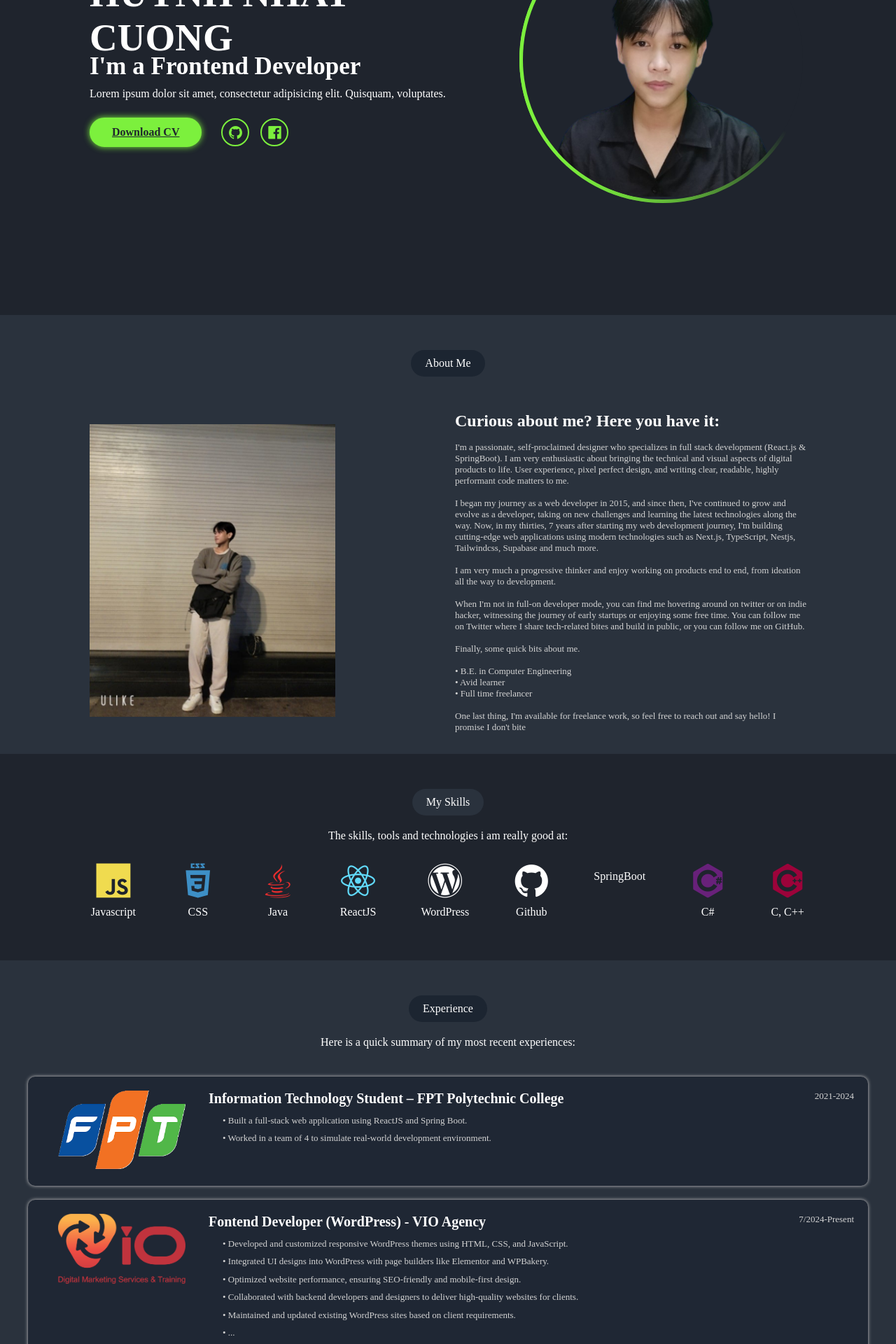
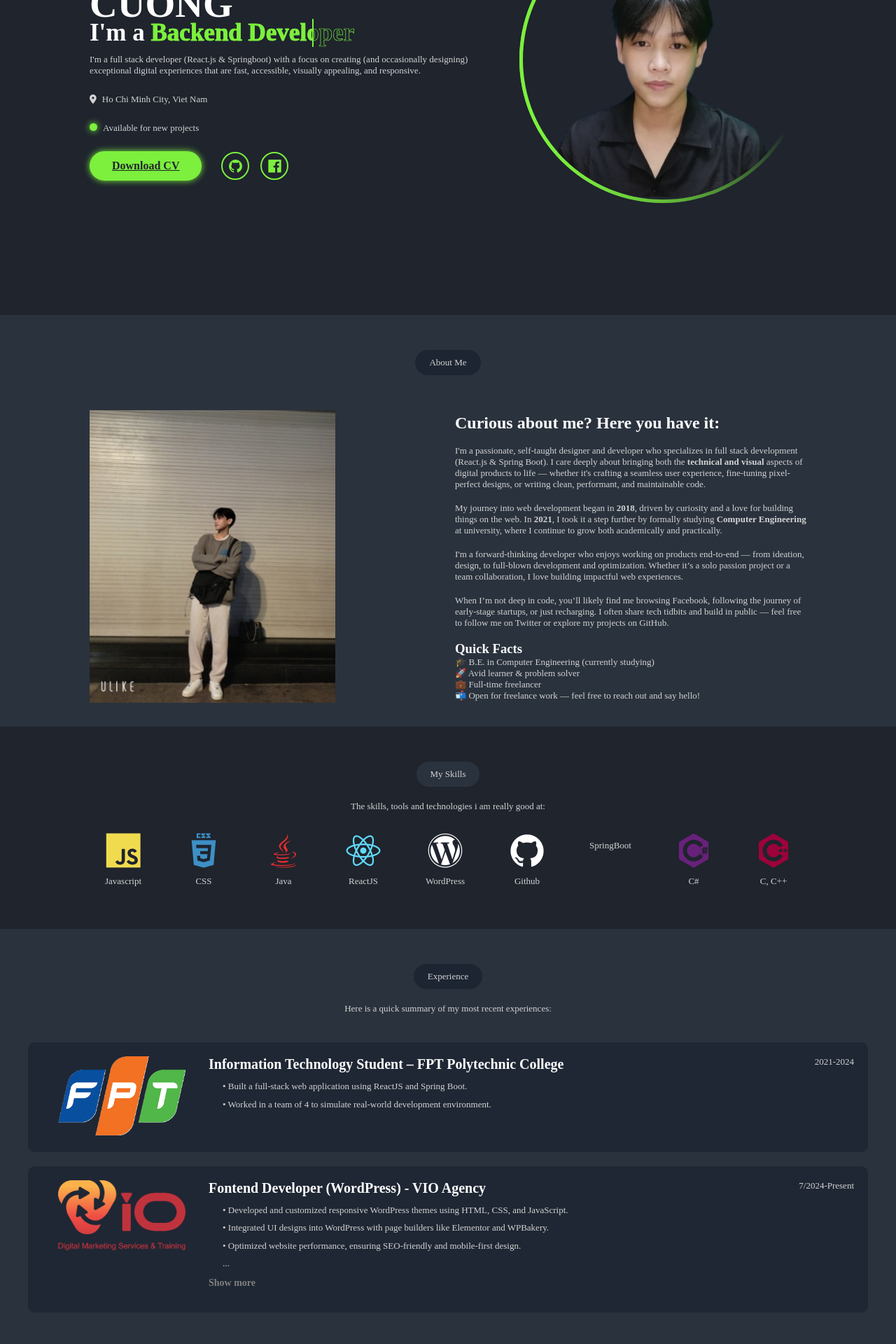
Before and after one commit to Cuong0707/Portfolio, a React (Create React App) app: page / in a window 1280 px wide. Shown: the part 280-2200 px from the top of the page at 70% size. Built offline with nearby package versions, Linux system fonts and the light colour scheme.

Commit message:
update responsive Work and Exp

```diff
--- a/src/App.css
+++ b/src/App.css
@@ -4,8 +4,10 @@
   padding: 0;
   box-sizing: border-box;
 }
+
 section {
-  scroll-margin-top: 40px; /* chiều cao của sticky header */
+  scroll-margin-top: 40px;
+  /* chiều cao của sticky header */
 }
 
 /* Navbar */
@@ -81,13 +83,64 @@ section {
 }
 
 .home-info h2 {
+  display: inline-block;
   font-size: 35px;
   margin-top: -10px;
 }
 
+.home-info h2 span {
+  position: relative;
+  display: inline-block;
+  color: transparent;
+  -webkit-text-stroke: 0.7px #7cf03d;
+  animation: display-text 16s linear infinite;
+  animation-delay: calc(-4s * var(--i));
+}
+
+@keyframes display-text {
+
+  25%,
+  100% {
+    display: none;
+  }
+}
+
+.home-info h2 span::before {
+  content: attr(data-text);
+  position: absolute;
+  width: 0;
+  border-right: 2px solid #7cf03d;
+  color: #7cf03d;
+  white-space: nowrap;
+  overflow: hidden;
+  animation: fill-text 4s linear infinite;
+}
+
+@keyframes fill-text {
+
+  10%,
+  100% {
+    width: 0;
+  }
+
+  70%,
+  90% {
+    width: 100%;
+  }
+}
+
 .home-info p {
-  font-size: 16px;
   margin: 10px 0 25px;
+}
+
+.home-info p .status-dot {
+  display: inline-block;
+  width: 11px;
+  height: 11px;
+  border-radius: 50%;
+  background-color: #7cf03d;
+  box-shadow: 0 0 10px #7cf03d;
+  margin-right: 8px;
 }
 
 /* Buttons */
@@ -237,11 +290,13 @@ section {
 .footer-top p {
   max-width: 500px;
 }
-.footer-bottom{
+
+.footer-bottom {
   text-align: center;
   padding: 20px;
   background-color: #11141B;
 }
+
 /* Responsive */
 @media (max-width: 1024px) {
   .navbar {
--- a/src/App.js
+++ b/src/App.js
@@ -4,6 +4,8 @@ import About from './Pages/About/About';
 import Experience from './Pages/Experience/Experience';
 import Skill from './Pages/Skill/Skill';
 import Work from './Pages/Work/Work';
+import { FontAwesomeIcon } from '@fortawesome/react-fontawesome';
+import { faLocationDot } from '@fortawesome/free-solid-svg-icons';
 
 const handleDownload = () => {
   const link = document.createElement("a");
@@ -95,8 +97,15 @@ function App() {
       <section id='home' className='home'>
         <div className='home-info'>
           <h1>HUYNH NHAT CUONG</h1>
-          <h2>I'm a Frontend Developer</h2>
-          <p>Lorem ipsum dolor sit amet, consectetur adipisicing elit. Quisquam, voluptates.</p>
+          <h2>I'm a{" "}
+            <span style={{ "--i": 4 }} data-text="Frontend Developer"> Frontend Developer</span>
+            <span style={{ "--i": 3 }} data-text="Backend Developer">Backend Developer</span>
+            <span style={{ "--i": 2 }} data-text="Full Stack Developer">Full Stack Developer</span>
+            <span style={{ "--i": 1 }} data-text="Web Developer">Web Developer</span>
+          </h2>
+          <p>I'm a full stack developer (React.js & Springboot) with a focus on creating (and occasionally designing) exceptional digital experiences that are fast, accessible, visually appealing, and responsive. </p>
+          <p><FontAwesomeIcon icon={faLocationDot} style={{ marginRight: '8px' }} />Ho Chi Minh City, Viet Nam</p>
+          <p><span className="status-dot"></span>Available for new projects</p>
           <div className='btn-sci'>
             <a href='#' className='btn' onClick={handleDownload}>Download CV</a>
             <div className='sci'>
@@ -120,7 +129,7 @@ function App() {
 
       <FadeInSection>
         <section id='about'>
-          <About />
+          <About activeSection={activeSection}/>
         </section>
       </FadeInSection>
       <FadeInSection>
--- a/src/Component/ExperienceTag/ExperienceTag.css
+++ b/src/Component/ExperienceTag/ExperienceTag.css
@@ -7,8 +7,13 @@
     border-radius: 10px;
     display: flex;
     margin: 0 auto;
-    box-shadow: 0px 0px 5px 0px rgb(207, 205, 205);
+
     gap: 10px;
+}
+.experience-tag:hover{
+    box-shadow: 0 0 10px #7cf03d;
+    transition: box-shadow 0.5s ease, transform 0.5s ease;
+
 }
 .experience-tag-icon,
 .experience-tag-time {
@@ -54,13 +59,24 @@
 p.experience-tag-time {
     text-align: end;
 }
+.experience-tag-toggle-btn {
+    background: none;
+    border: none;
+    color: #808080;
+    cursor: pointer;
+    padding: 4px 0;
+    font-weight: 600;
+    font-size: 14px;
+}
+
 @media (max-width: 768px) {
     .experience-tag{
         flex-direction: column;
     }
     .experience-tag-icon{
         order: 0;
-        width: 100%;
+        width: 60%;
+        margin: 0 auto;
     }
     .experience-tag-content{
         order: 2;
@@ -75,3 +91,8 @@ p.experience-tag-time {
     }
 
 }
+@media (max-width: 425px) {
+    .experience-tag-icon{
+        width: 100%;
+    }
+}
--- a/src/Component/ExperienceTag/ExperienceTag.jsx
+++ b/src/Component/ExperienceTag/ExperienceTag.jsx
@@ -1,23 +1,39 @@
-import React from 'react';
+import React, { useState } from 'react';
 import './ExperienceTag.css';
 
 const ExperienceTag = ({ img, title, description, time }) => {
+    const [isExpanded, setIsExpanded] = useState(false);
+
+    const handleToggle = () => {
+        setIsExpanded(prev => !prev);
+    };
+
+    const visibleDescriptions = isExpanded ? description : description.slice(0, 3);
+
     return (
         <li className="experience-tag">
             <div className="experience-tag-icon">
-                <img src={img} alt={title}/>
+                <img src={img} alt={title} />
             </div>
             <div className="experience-tag-content">
                 <h3 className="experience-tag-title">{title}</h3>
-                {description.map((desc, index) => (
+                {visibleDescriptions.map((desc, index) => (
                     <p key={index} className="experience-tag-description">• {desc}</p>
                 ))}
+                {description.length > 3 && (
+                    <div>
+                        { !isExpanded ? (
+                            <p className="experience-tag-description">...</p>
+                        ) : null }
+                        <button onClick={handleToggle} className="experience-tag-toggle-btn">
+                            {isExpanded ? 'Hide' : 'Show more'}
+                        </button>
+                    </div>
+                )}
             </div>
             <p className="experience-tag-time">{time}</p>
         </li>
     );
-
-
 };
 
 export default ExperienceTag;
--- a/src/Component/WorkTag/WorkTag.css
+++ b/src/Component/WorkTag/WorkTag.css
@@ -6,7 +6,7 @@
     overflow: hidden;
 }
 .work-tag:hover{
-    box-shadow: 0px 0px 5px 0px rgb(207, 205, 205);
+    box-shadow: 0 0 10px #7cf03d;
     transition: box-shadow 0.5s ease, transform 0.5s ease;
 }
 .work-tag-demo {
@@ -47,7 +47,7 @@
 
 .work-tag-content {
     width: 50%;
-    background-color: #1F2734;
+    background-color: #303942;
     padding: 2vw;
     display: flex;
     flex-direction: column;
--- a/src/Pages/About/About.jsx
+++ b/src/Pages/About/About.jsx
@@ -12,32 +12,30 @@ const About = () => {
                 </div>
                 <div className="about-content">
                     <h1>Curious about me? Here you have it:</h1>
+                    <br />
                     <p>
-                        <br />
-                        I'm a passionate, self-proclaimed designer who specializes in full stack development (React.js & SpringBoot). I am very enthusiastic about bringing the technical and visual aspects of digital products to life. User experience, pixel perfect design, and writing clear, readable, highly performant code matters to me.
-                        <br />
-                        <br />
-                        I began my journey as a web developer in 2015, and since then, I've continued to grow and evolve as a developer, taking on new challenges and learning the latest technologies along the way. Now, in my thirties, 7 years after starting my web development journey, I'm building cutting-edge web applications using modern technologies such as Next.js, TypeScript, Nestjs, Tailwindcss, Supabase and much more.
-                        <br />
-                        <br />
-                        I am very much a progressive thinker and enjoy working on products end to end, from ideation all the way to development.
-                        <br />
-                        <br />
-                        When I'm not in full-on developer mode, you can find me hovering around on twitter or on indie hacker, witnessing the journey of early startups or enjoying some free time. You can follow me on Twitter where I share tech-related bites and build in public, or you can follow me on GitHub.
-                        <br />
-                        <br />
-                        Finally, some quick bits about me.
-                        <br />
-                        <br />
-                        • B.E. in Computer Engineering
-                        <br />
-                        • Avid learner
-                        <br />
-                        • Full time freelancer
-                        <br />
-                        <br />
-                        One last thing, I'm available for freelance work, so feel free to reach out and say hello! I promise I don't bite
+                        I'm a passionate, self-taught designer and developer who specializes in full stack development (React.js & Spring Boot). I care deeply about bringing both the <strong>technical and visual</strong> aspects of digital products to life — whether it's crafting a seamless user experience, fine-tuning pixel-perfect designs, or writing clean, performant, and maintainable code.
                     </p>
+                    <br />
+                    <p>
+                        My journey into web development began in <strong>2018</strong>, driven by curiosity and a love for building things on the web. In <strong>2021</strong>, I took it a step further by formally studying <strong>Computer Engineering</strong> at university, where I continue to grow both academically and practically.
+                    </p>
+                    <br />
+                    <p>
+                        I'm a forward-thinking developer who enjoys working on products end-to-end — from ideation, design, to full-blown development and optimization. Whether it’s a solo passion project or a team collaboration, I love building impactful web experiences.
+                    </p>
+                    <br />
+                    <p>
+                        When I’m not deep in code, you’ll likely find me browsing Facebook, following the journey of early-stage startups, or just recharging. I often share tech tidbits and build in public — feel free to follow me on Twitter or explore my projects on GitHub.
+                    </p>
+                    <br />
+                    <h3>Quick Facts</h3>
+
+                    <p>🎓 B.E. in Computer Engineering (currently studying)</p>
+                    <p>🚀 Avid learner & problem solver</p>
+                    <p>💼 Full-time freelancer</p>
+                    <p>📬 Open for freelance work — feel free to reach out and say hello!</p>
+
                 </div>
             </div>
         </div>
--- a/src/Pages/Experience/Experience.jsx
+++ b/src/Pages/Experience/Experience.jsx
@@ -16,8 +16,7 @@ const experienceData = [
             "Integrated UI designs into WordPress with page builders like Elementor and WPBakery.",
             "Optimized website performance, ensuring SEO-friendly and mobile-first design.",
             "Collaborated with backend developers and designers to deliver high-quality websites for clients.",
-            "Maintained and updated existing WordPress sites based on client requirements.",
-            "..."
+            "Maintained and updated existing WordPress sites based on client requirements."
         ],
         time: "7/2024-Present"
     }
--- a/src/Pages/Skill/Skill.jsx
+++ b/src/Pages/Skill/Skill.jsx
@@ -16,35 +16,35 @@ const Skill = () => {
                     <p>Javascript</p>
                 </div>
                 <div className='skill-item'>
-                    <i className="devicon-css3-plain-wordmark colored"></i>
+                    <div className="icon"><i className="devicon-css3-plain-wordmark colored"></i></div>
                     <p>CSS</p>
                 </div>
                 <div className='skill-item'>
-                    <i className="devicon-java-plain colored"></i>
+                <div className="icon"><i className="devicon-java-plain colored"></i></div>
                     <p>Java</p>
                 </div>
                 <div className='skill-item'>
-                    <i className="devicon-react-original colored"></i>
+                <div className="icon"><i className="devicon-react-original colored"></i></div>
                     <p>ReactJS</p>
                 </div>
                 <div className='skill-item'>
-                    <i className="devicon-wordpress-plain"></i>
+                <div className="icon"><i className="devicon-wordpress-plain"></i></div>
                     <p>WordPress</p>
                 </div>
                 <div className='skill-item'>
-                    <i className="devicon-github-original"></i>
+                <div className="icon"><i className="devicon-github-original"></i></div>
                     <p>Github</p>
                 </div>
                 <div className='skill-item'>
-                    <i className="devicon-spring-original colored"></i>
+                <div className="icon"><i className="devicon-spring-original colored"></i></div>
                     <p>SpringBoot</p>
                 </div>
                 <div className='skill-item'>
-                    <i className="devicon-csharp-plain colored"></i>
+                <div className="icon"><i className="devicon-csharp-plain colored"></i></div>
                     <p>C#</p>
                 </div>
                 <div className='skill-item'>
-                    <i className="devicon-cplusplus-plain colored"></i>
+                <div className="icon"><i className="devicon-cplusplus-plain colored"></i></div>
                     <p>C, C++</p>
                 </div>
             </div>
--- a/src/index.css
+++ b/src/index.css
@@ -51,7 +51,16 @@ button:hover::after {
   opacity: 1;
   transform: translateY(0);
 }
+/* text p */
+p{
+  font-size: small;
+  color: lightgrey;
+}
 
+/* Tag */
+.tag:hover{
+  box-shadow: 0 0 10px #7cf03d;
+}
 @keyframes change-bg {
   0% {
     background-color:white;
```
Also changed, not shown: public/index.html (+6 -2 lines).
